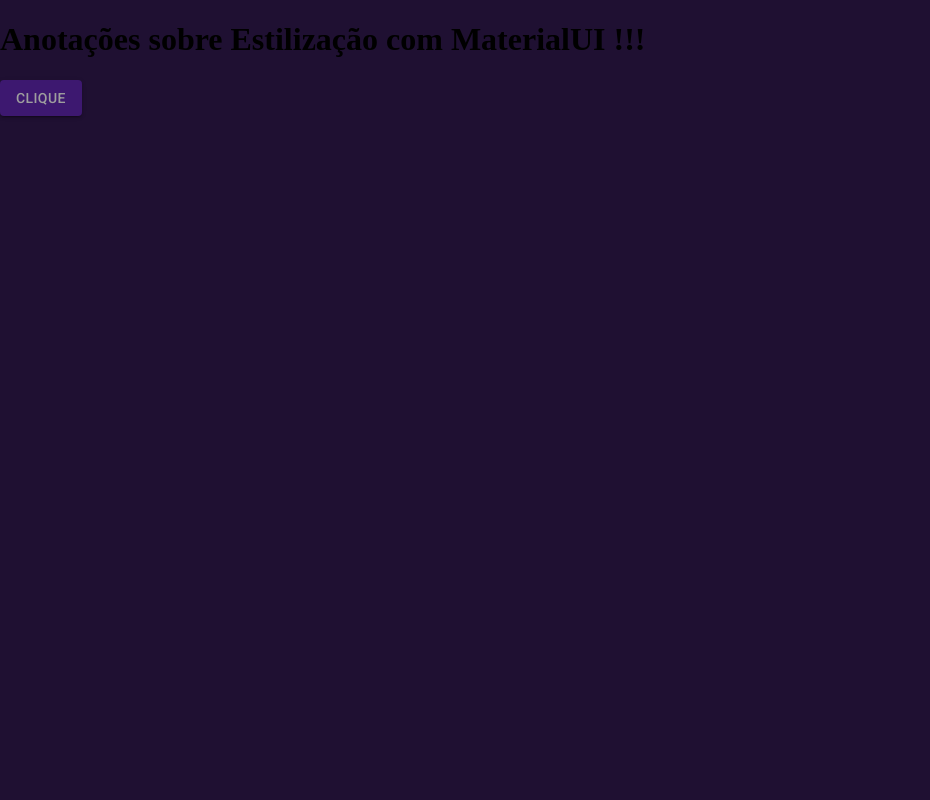
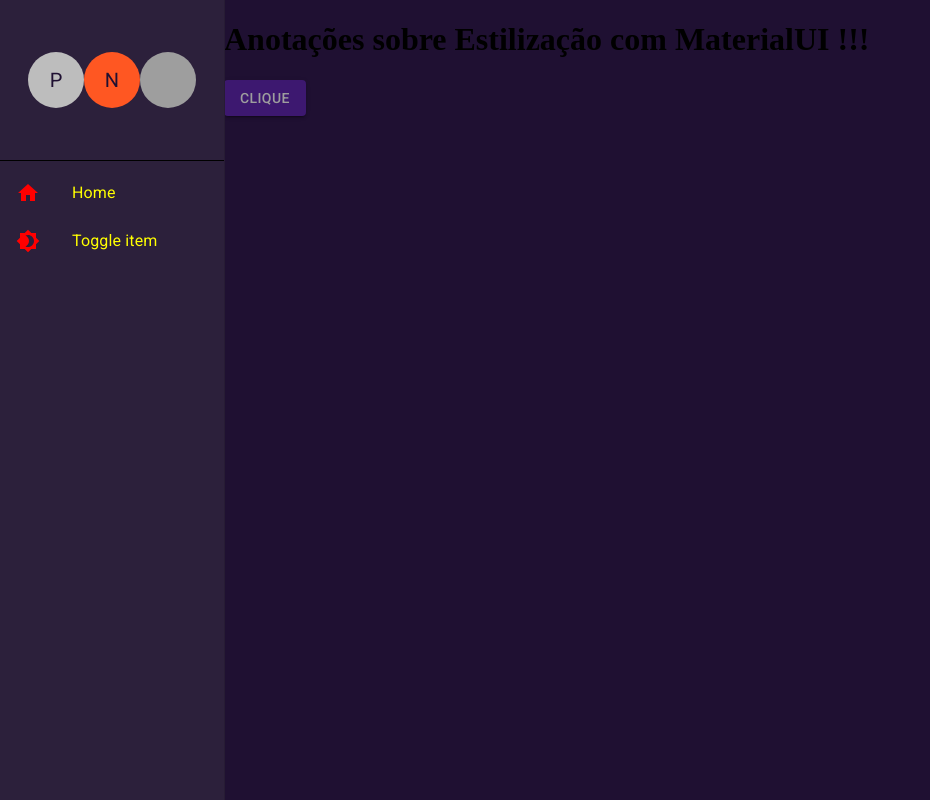
Before and after one commit to ocsoares/Aprendendo-ReactJS, a React (Vite) app: page /notes/styles-materialui in a window 1280 px wide. Shown: the whole page, without its empty margins (0-930 px from the left). Built offline with nearby package versions, Linux system fonts and the light colour scheme; no server answers; grey boxes are pictures that could not be loaded.

Commit message:
feat: add and apply Sidebar component

```diff
--- a/src/app/App.tsx
+++ b/src/app/App.tsx
@@ -1,4 +1,5 @@
 import { Routes } from "./routes/Routes";
+import { Sidebar } from "./shared/components/Sidebar/Sidebar";
 import { LoggedUserEmailProvider } from "./shared/contexts/LoggedUserEmail";
 import { AppThemeProvider } from "./shared/contexts/ThemeContext";
 
@@ -9,7 +10,11 @@
     <AppThemeProvider>
       {/* Aplicando o "LoggedUserEmailContext" para os FILHOS !! */}
       <LoggedUserEmailProvider>
-        <Routes />
+        {/* Componente "Sidebar" vai ser o Elemento PAI das Rotas (children), pois
+        isso vai APLICAR a Sidebar para TODAS as Rotas !! */}
+        <Sidebar>
+          <Routes />
+        </Sidebar>
       </LoggedUserEmailProvider>
     </AppThemeProvider>
   );
--- /dev/null
+++ b/src/app/shared/components/Sidebar/Sidebar.tsx
@@ -0,0 +1,99 @@
+import { Avatar, Divider, Drawer, List, useTheme } from "@mui/material";
+import { PropsWithChildren } from "react";
+import { Box } from "@mui/system";
+import { deepOrange } from "@mui/material/colors";
+import { Brightness4, Home } from "@mui/icons-material";
+import { AppIcon } from "./components/AppIcon";
+
+export const Sidebar = ({ children }: PropsWithChildren) => {
+  // Hook do MaterialUI para pegar o Tema ATUAL que está sendo Aplicado,
+  // se for "dark" pega o Tema "dark" e etc...
+  const currentTheme = useTheme();
+
+  return (
+    // Quando NÃO vou usar Tags do HTML como "<p>" ou Elementos do HTML como
+    // "styles" ou "onClick", usar esse Fragments do ReactJS "<>" ao INVÉS de
+    // usar "<div>" !!!
+    <>
+      <Drawer open={true} variant="permanent">
+        {/* CONTEÚDO da Sidebar !! */}
+        {/* --------------------------------- */}
+        {/* spacing = Unidades de Medidas PADRÃO do MaterialUI e Recomendadas,
+        em que TODO NÚMERO informado VAI ser MULTIPLICADO por 4 !!! */}
+        <Box
+          height={"100%"}
+          width={currentTheme.spacing(28)}
+          // display flex = Permite MODIFICAR os Box FILHOS !
+          display={"flex"}
+          // flexDirection column = ALINHA os Box em COLUNA !
+          flexDirection={"column"}
+        >
+          <Box // Coloca os Avatares no MEIO da Sidebar !!!
+            // Aumenta a ALTURA do Box, e AUTOMATICAMENTE ALINHA os Avatares no CENTRO !!
+            height={currentTheme.spacing(20)}
+            width={"100%"}
+            display={"flex"}
+            alignItems={"center"}
+            justifyContent={"center"}
+          >
+            <Avatar
+              sx={{
+                height: currentTheme.spacing(7),
+                width: currentTheme.spacing(7),
+              }}
+            >
+              P
+            </Avatar>
+
+            <Avatar
+              sx={{
+                bgcolor: deepOrange[500],
+                height: currentTheme.spacing(7),
+                width: currentTheme.spacing(7),
+              }}
+            >
+              N
+            </Avatar>
+
+            <Avatar
+              src={`${import.meta.env.VITE_APP_URL}/assets/avatar1.png`}
+              sx={{
+                height: currentTheme.spacing(7),
+                width: currentTheme.spacing(7),
+              }}
+            />
+          </Box>
+
+          <Divider sx={{ bgcolor: "black" }} />
+
+          {/* Lista de Itens !! */}
+          {/* ---------------------------------- */}
+          {/* flex={1} = Ocupa TODO o RESTO do ESPAÇO Disponível no Box PAI !! */}
+          <Box flex={1}>
+            {/* component = Tag HTML que irá ser o Elemento PAI dessa Lista, bom para ficar
+            SEMANTICAMENTE Correto, usar por exemplo "nav", "ul", "ol" etc... !!! */}
+            {/* ---------------------------------------------------------------------------------- */}
+            {/* "color" Aqui = Cor do TEXTO e de quando APERTA na SESSÃO do Ícone*/}
+            <List component={"nav"} sx={{ color: "yellow" }}>
+              <AppIcon text="Home">
+                <Home />
+              </AppIcon>
+
+              <AppIcon text="Toggle item">
+                <Brightness4 />
+              </AppIcon>
+            </List>
+          </Box>
+        </Box>
+      </Drawer>
+
+      {/* COMPONENTES Filhos !! */}
+      {/* ------------------------------ */}
+      {/* Faz os Componentes Filhos irem um pouco para a DIREITA, para dar Espaço
+      para a Sidebar ABRIR ! */}
+      <Box height={"100vh"} marginLeft={currentTheme.spacing(28)}>
+        {children}
+      </Box>
+    </>
+  );
+};
```
